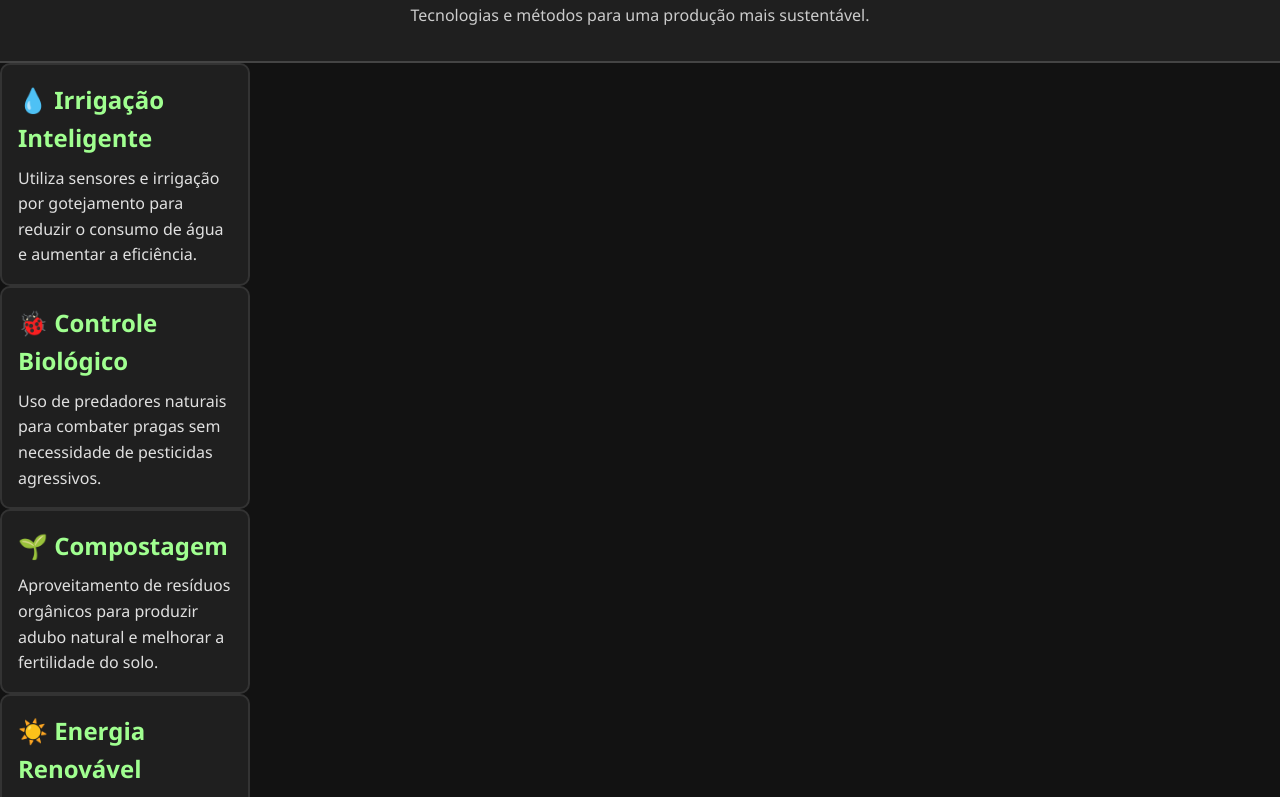
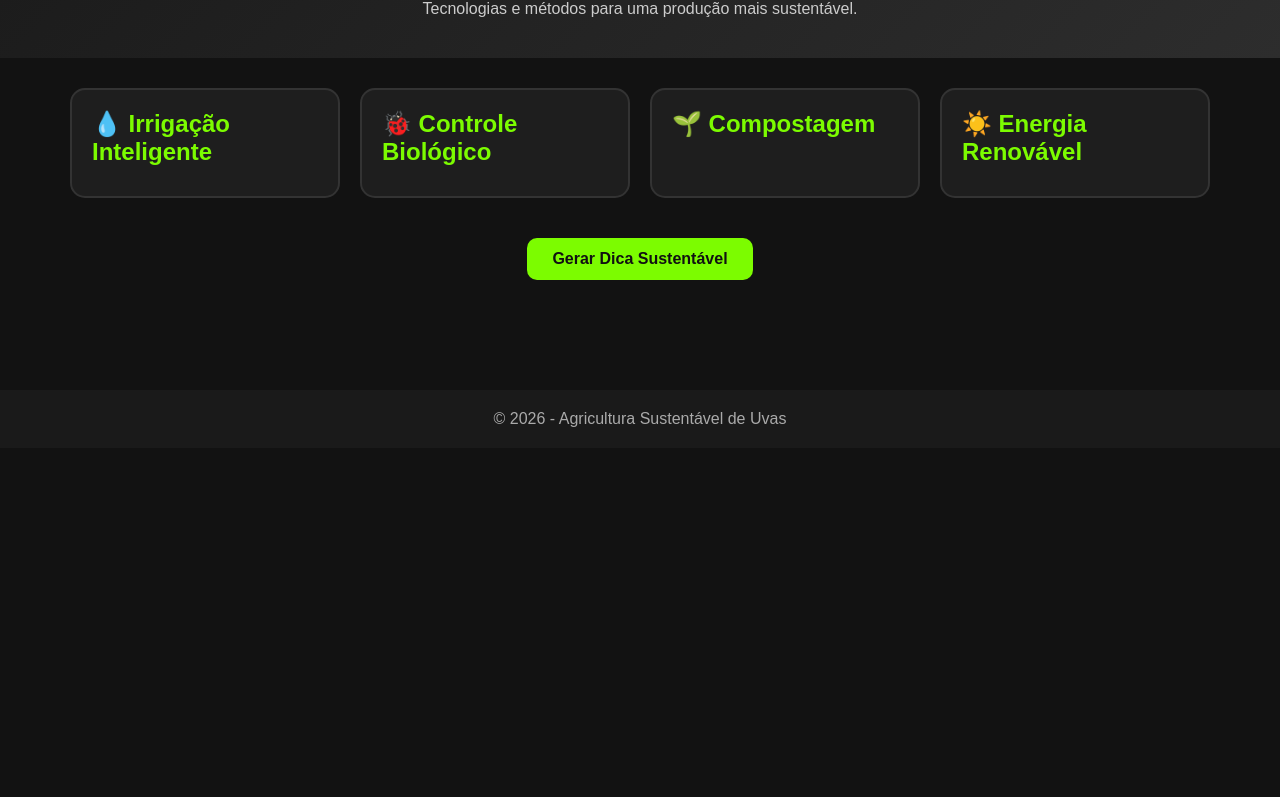
Before and after one commit to luizpicolotto/agrotec-sustent-vel, a plain HTML site: page img/index.html in a window 1280 px wide. Shown: the part 88-885 px from the top of the page. After the commit the page ends 800 px from the top, so only its background shows below. Drawn offline with Linux system fonts and the light colour scheme.

Commit message:
Update style.css

```diff
--- a/img/style.css
+++ b/img/style.css
@@ -1,80 +1,101 @@
-/* Reset básico */
-/* Reset básico */
-* {
-    margin: 0;
-    padding: 0;
-    box-sizing: border-box;
-    font-family: 'Segoe UI', sans-serif;
+*{
+    margin:0;
+    padding:0;
+    box-sizing:border-box;
+    font-family:Arial, sans-serif;
 }
 
-body {
-    background-color: #121212;
-    color: #e0e0e0;
-    line-height: 1.6;
+body{
+    background:#121212;
+    color:white;
 }
 
-header {
-    text-align: center;
-    padding: 2rem 1rem;
-    background-color: #1f1f1f;
-    border-bottom: 2px solid #444;
+header{
+    text-align:center;
+    padding:40px 20px;
+    background:linear-gradient(135deg,#1b1b1b,#2d2d2d);
 }
 
-h1 {
-    font-size: 2rem;
-    margin-bottom: 0.5rem;
-    color: #a0ff90;
+header h1{
+    color:#7CFC00;
+    margin-bottom:10px;
 }
 
-p {
-    font-size: 1rem;
-    color: #ccc;
+header p{
+    color:#cccccc;
 }
 
-.cards-container {
-    display: flex;
-    flex-wrap: wrap;
-    justify-content: center;
-    padding: 2rem;
-    gap: 1.5rem;
+.container{
+    max-width:1200px;
+    margin:auto;
+    padding:30px;
 }
 
-.card {
-    background-color: #1f1f1f;
-    border: 2px solid #333;
-    border-radius: 10px;
-    width: 250px;
-    padding: 1rem;
-    cursor: pointer;
-    transition: all 0.3s ease;
-    overflow: hidden;
-    position: relative;
+.cards{
+    display:grid;
+    grid-template-columns:repeat(auto-fit,minmax(250px,1fr));
+    gap:20px;
 }
 
-.card:hover {
-    border-color: #a0ff90;
+.card{
+    background:#1e1e1e;
+    border:2px solid #333;
+    border-radius:15px;
+    padding:20px;
+    cursor:pointer;
+    transition:0.3s;
 }
 
-.card h2 {
-    margin-bottom: 0.5rem;
-    color: #a0ff90;
+.card:hover{
+    transform:translateY(-5px);
+    border-color:#7CFC00;
 }
 
-.card-content {
-    max-height: 0;
-    overflow: hidden;
-    transition: max-height 0.4s ease, padding 0.4s ease;
+.card h2{
+    color:#7CFC00;
+    margin-bottom:10px;
 }
 
-.card.active .card-content {
-    max-height: 200px;
-    padding-top: 0.5rem;
+.info{
+    max-height:0;
+    overflow:hidden;
+    transition:max-height 0.5s ease;
+    color:#dddddd;
 }
 
-footer {
-    text-align: center;
-    padding: 1rem;
-    background-color: #1f1f1f;
-    border-top: 2px solid #444;
-    color: #888;
+.card.ativo .info{
+    max-height:200px;
 }
+
+.botao{
+    display:block;
+    margin:40px auto;
+    padding:12px 25px;
+    border:none;
+    border-radius:10px;
+    background:#7CFC00;
+    color:#111;
+    font-size:16px;
+    font-weight:bold;
+    cursor:pointer;
+    transition:0.3s;
+}
+
+.botao:hover{
+    background:#95ff33;
+}
+
+.resultado{
+    text-align:center;
+    font-size:20px;
+    margin-top:20px;
+    color:#7CFC00;
+}
+
+footer{
+    text-align:center;
+    padding:20px;
+    margin-top:40px;
+    background:#1a1a1a;
+    color:#aaaaaa;
+}
```
